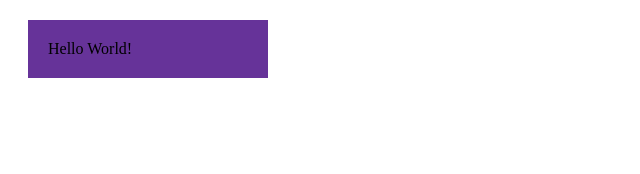
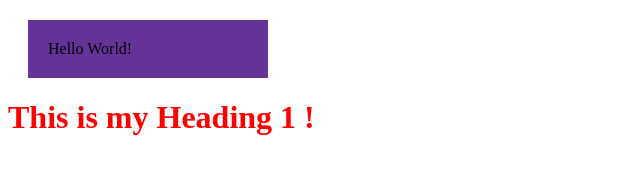
Before and after one commit to nitnitz/basic_git, a plain HTML site: page index.html in a window 1280 px wide. Shown: the whole page, without its empty margins (0-640 px from the left). Drawn offline with Linux system fonts and the light colour scheme.

Commit message:
index.html

```diff
--- a/index.html
+++ b/index.html
@@ -15,5 +15,6 @@
         <div>
             Hello World!
         </div>
+        <h1 style="color: red;">This is my Heading 1 !</h1>
     </body>
 </html>
```
